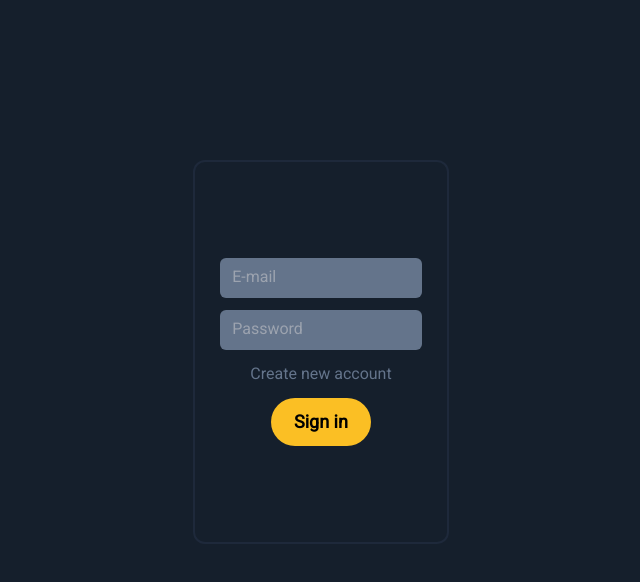
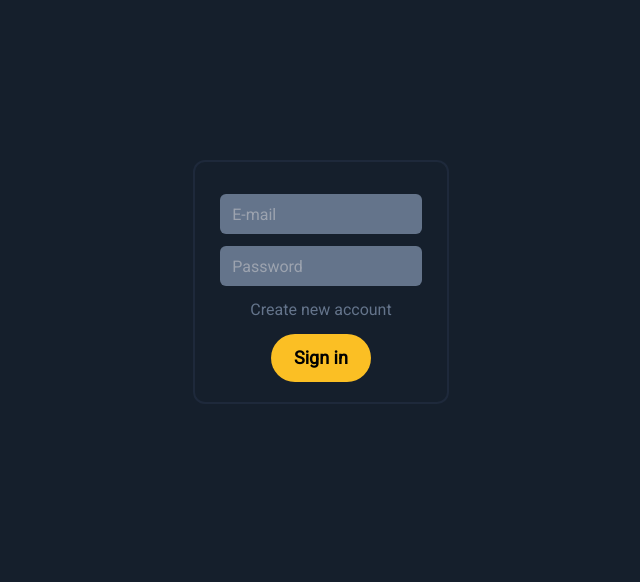
Before and after one commit to Handloc/Training-App-Old, a React (Create React App) app: page /auth in a window 1280 px wide. Shown: the top 582 px of the page, without its empty margins (319-959 px from the left). Built offline with nearby package versions, Linux system fonts and the light colour scheme.

Commit message:
Add very first version of form validation

```diff
--- a/src/components/LoginForm/FormInput.js
+++ b/src/components/LoginForm/FormInput.js
@@ -1,9 +1,25 @@
 function FormInput(props) {
   return (
-    <input
-      className="w-4/5 h-10 mb-3 border-b-4 border-transparent rounded-md focus:outline-none focus:border-b-4 focus:border-fuchsia-600 p-3 bg-slate-500 text-white "
-      placeholder={props.placeholder}
-    />
+    <>
+      <input
+        className={
+          "w-4/5 h-10 mt-3 border-b-4 border-transparent rounded-md focus:outline-none focus:border-b-4 focus:border-fuchsia-600 p-3 bg-slate-500 text-white " +
+          `${props.valid ? "border-none" : "border-red-600"}`
+        }
+        placeholder={props.placeholder}
+        name={props.name}
+        onChange={props.onChange}
+        onBlur={props.onBlur}
+        onFocus={props.onFocus}
+      />
+      <p
+        className={`${
+          props.valid ? "hidden" : "block"
+        } text-red-600 w-4/5 text-justify`}
+      >
+        {props.errorMessage}
+      </p>
+    </>
   );
 }
 
--- a/src/components/LoginForm/LoginForm.js
+++ b/src/components/LoginForm/LoginForm.js
@@ -3,18 +3,92 @@ import FormInput from "./FormInput";
 
 function LoginForm() {
   const [authState, setAuthState] = useState(true);
+  const [values, setValues] = useState({
+    email: "",
+    password: "",
+    password2: "",
+  });
+
+  const [isValid, setIsValid] = useState({
+    email: true,
+    password: true,
+    password2: true,
+  });
 
   function changeAuthType() {
     setAuthState(!authState);
   }
 
+  function submitHandler(e) {
+    e.preventDefault();
+  }
+
+  function valueChange(e) {
+    setValues({ ...values, [e.target.name]: e.target.value });
+  }
+
+  function validationHandler(e) {
+    if (e.target.name === "email") {
+      if (
+        !values[e.target.name].match(/^[a-zA-Z0-9]+@[a-zA-Z0-9]+\.[A-Za-z]+$/)
+      ) {
+        setIsValid({ ...isValid, [e.target.name]: false });
+      } else {
+        setIsValid({ ...isValid, [e.target.name]: true });
+      }
+    }
+    if (e.target.name === "password") {
+      if (!values[e.target.name].match(/^(?=.*[A-Z])(?=.*[\W_])(?=.{8,})/)) {
+        setIsValid({ ...isValid, [e.target.name]: false });
+      } else {
+        setIsValid({ ...isValid, [e.target.name]: true });
+      }
+    }
+    if (e.target.name === "password2") {
+      if (
+        !values[e.target.name].match(values["password"]) ||
+        values[e.target.name].length === 0
+      ) {
+        setIsValid({ ...isValid, [e.target.name]: false });
+      } else {
+        setIsValid({ ...isValid, [e.target.name]: true });
+      }
+    }
+  }
+  console.log(isValid);
   return (
-    <form className="border-slate-800 border-2 w-4/5 md:w-2/5 lg:w-2/5 xl:w-1/5 h-96 rounded-xl m-auto mt-40 flex items-center justify-center flex-col">
-      <FormInput placeholder="E-mail" />
-      <FormInput placeholder="Password" />
-      {!authState && <FormInput placeholder="Confirm password" />}
+    <form
+      className="border-slate-800 border-2 w-4/5 md:w-2/5 lg:w-2/5 xl:w-1/5 max-h-fit pt-5 pb-5 rounded-xl m-auto mt-40 flex items-center justify-center flex-col"
+      onSubmit={submitHandler}
+    >
+      <FormInput
+        placeholder="E-mail"
+        name="email"
+        onChange={valueChange}
+        onBlur={validationHandler}
+        errorMessage="E-mail must be valid"
+        valid={isValid["email"]}
+      />
+      <FormInput
+        placeholder="Password"
+        name="password"
+        onChange={valueChange}
+        onBlur={validationHandler}
+        errorMessage="Password must be minimum 8 characters long, must contain minimum 1 capital letter and 1 special character"
+        valid={isValid["password"]}
+      />
+      {!authState && (
+        <FormInput
+          placeholder="Confirm password"
+          name="password2"
+          onChange={valueChange}
+          onFocus={validationHandler}
+          errorMessage="Passwords must be the same"
+          valid={isValid["password2"]}
+        />
+      )}
       <p
-        className="mb-3 text-slate-500 hover:cursor-pointer hover:text-white transition duration-200"
+        className="mt-3 mb-3 text-slate-500 hover:cursor-pointer hover:text-white transition duration-200"
         onClick={changeAuthType}
       >
         {authState && "Create new account"}
```
